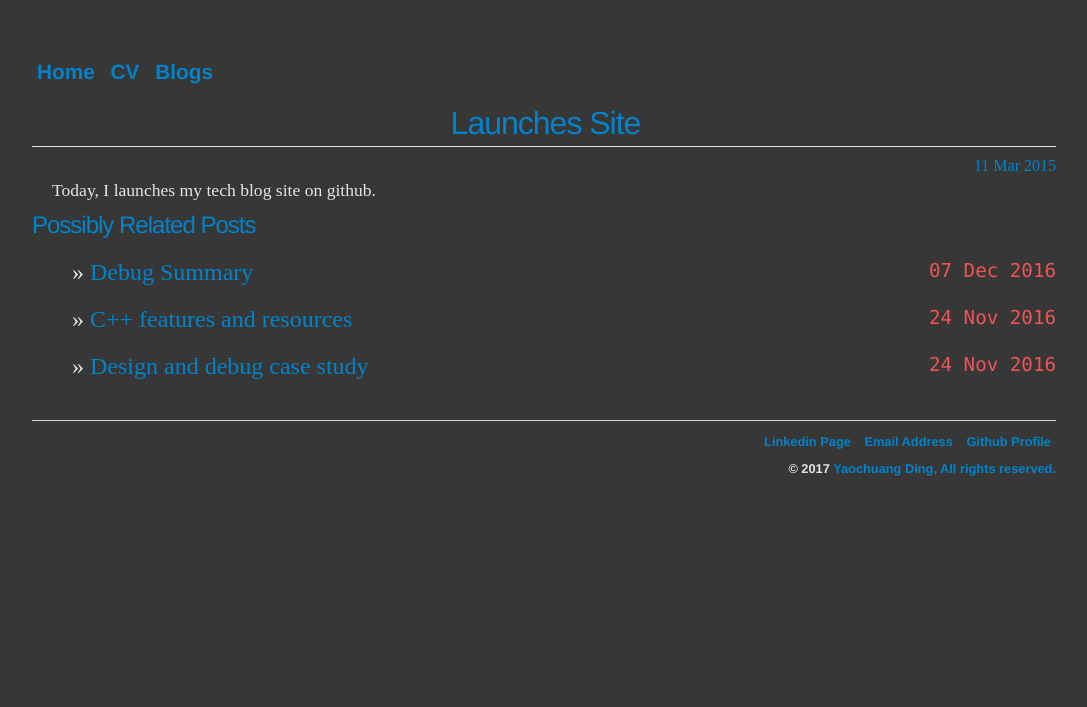
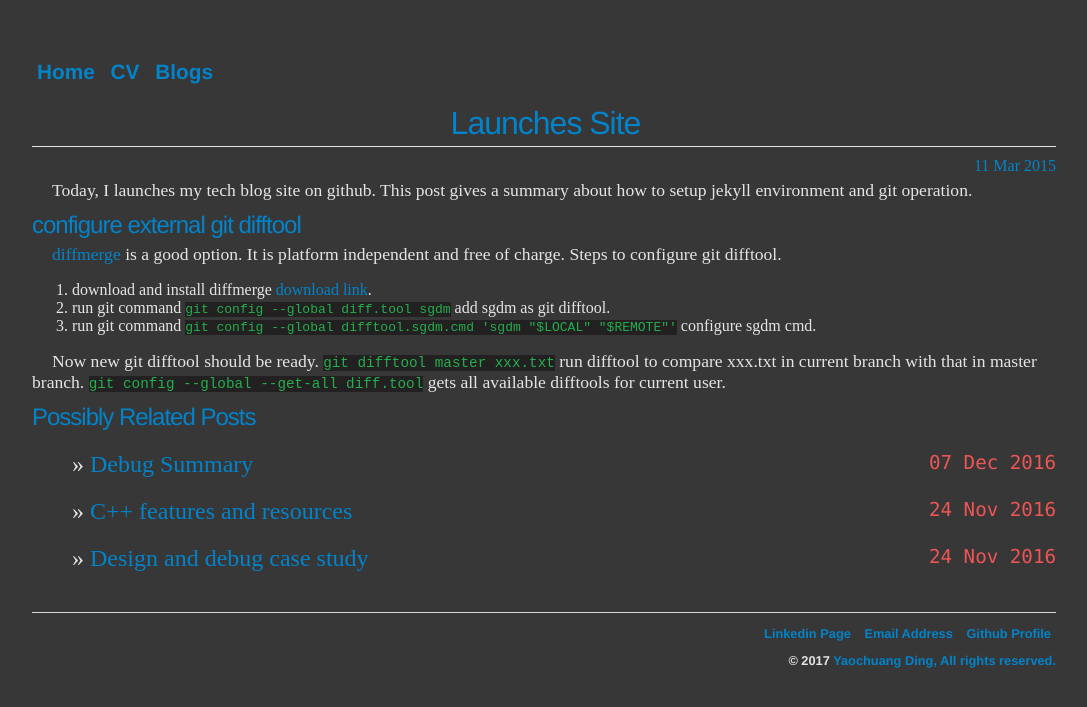
Before and after one commit to ychding11/ychding11.github.io, a Jekyll site: the page built from _posts/2015-03-12-site-launched.md, in a window 1280 px wide. Shown: the top 707 px of the page, without its empty margins (96-1183 px from the left). Built offline with Jekyll 4.4.1, drawn with Linux system fonts in a browser that asks for light colours.

Commit message:
add how to configure git difftool.

```diff
--- a/_posts/2015-03-12-site-launched.md
+++ b/_posts/2015-03-12-site-launched.md
@@ -3,4 +3,19 @@ layout: post
 title: "Launches Site"
 date: 2015-03-11
 ---
-Today, I launches my tech blog site on github.
+
+Today, I launches my tech blog site on github. This post gives a summary about
+how to setup jekyll environment and git operation.
+
+## configure external git difftool
+
+[diffmerge](http://sourcegear.com/diffmerge/index.html) is a good option. It is
+platform independent and free of charge. Steps to configure git difftool.
+
+1. download and install diffmerge [download link](http://sourcegear.com/diffmerge/index.html).
+2. run git command `git config --global diff.tool sgdm` add sgdm as git difftool.
+3. run git command `git config --global difftool.sgdm.cmd 'sgdm "$LOCAL" "$REMOTE"'` configure sgdm cmd.
+
+Now new git difftool should be ready. `git difftool master xxx.txt` run difftool to compare xxx.txt in current
+branch with that in master branch. `git config --global --get-all diff.tool` gets all available difftools for
+current user.
```
